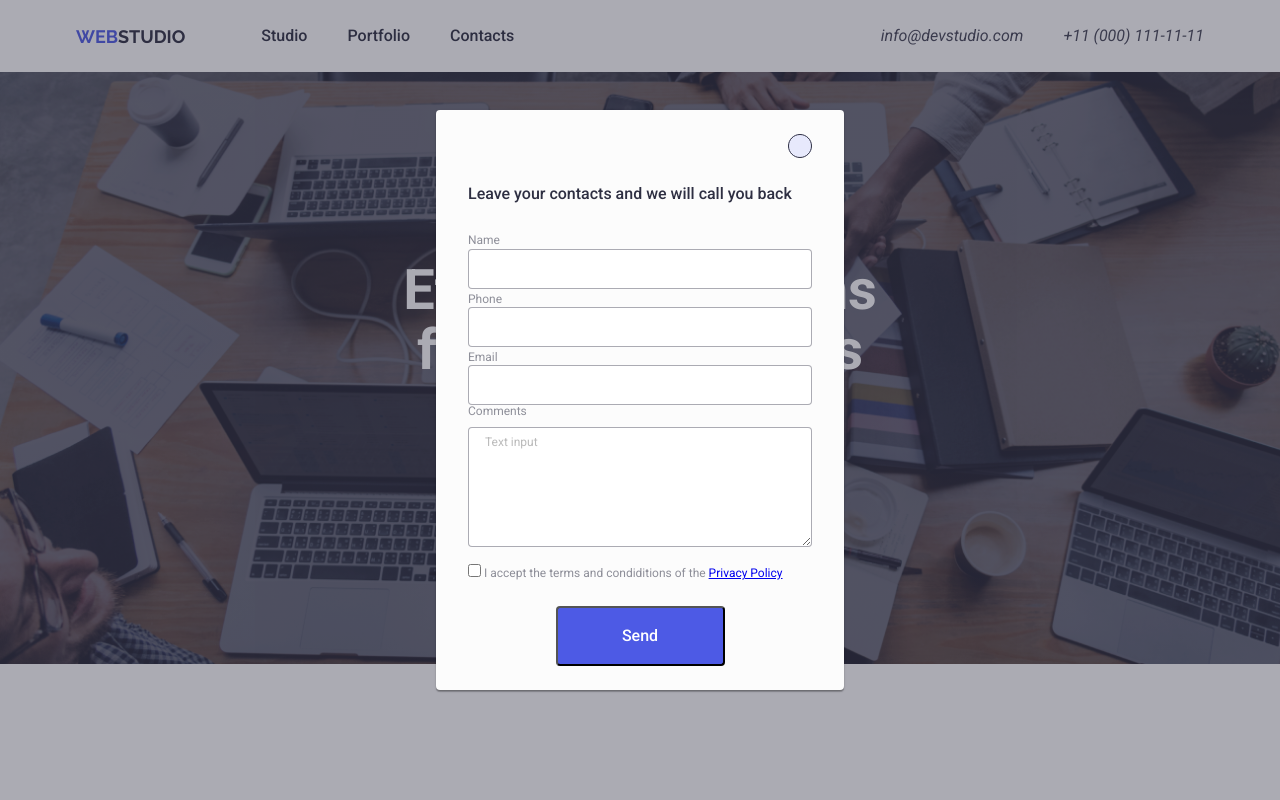
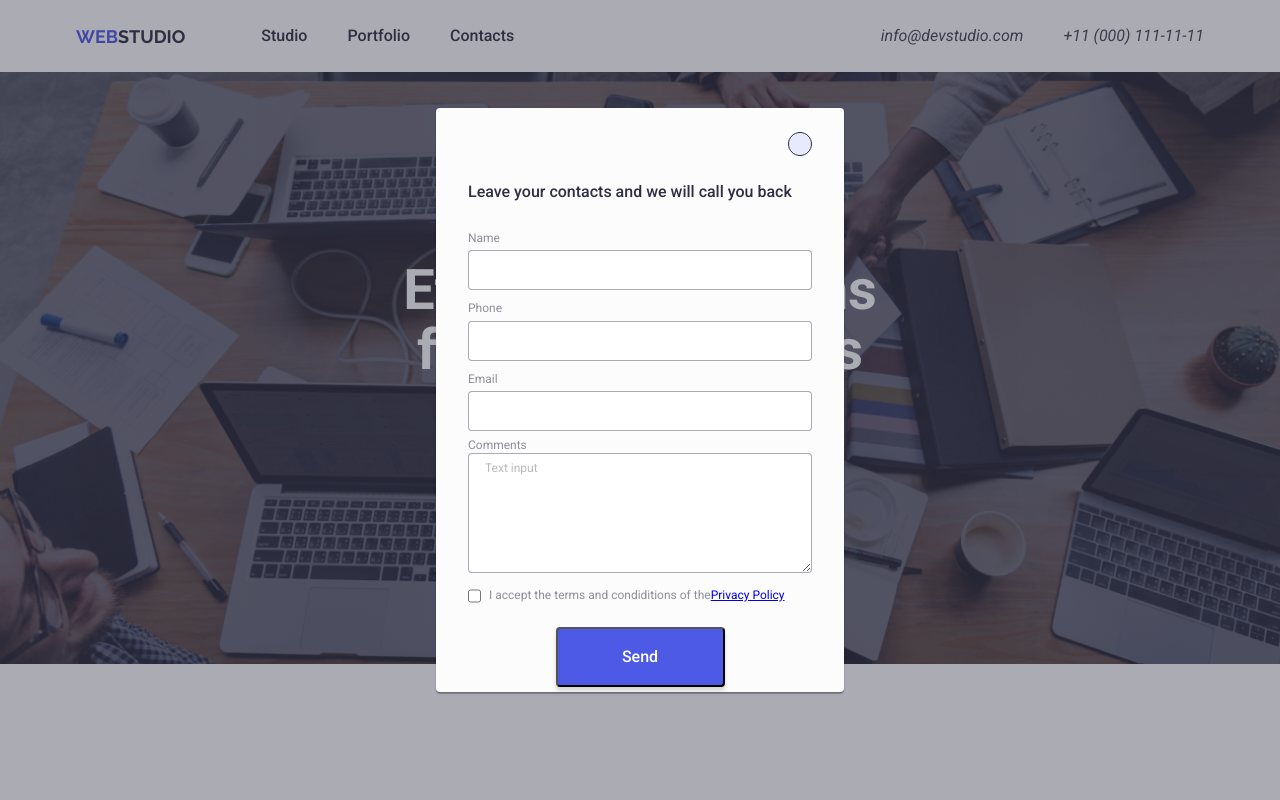
Before and after one commit to beyzaozdemr/goit-markup-hw-05, a plain HTML site: page index.html in a window 1280 px wide. Shown: the top 800 px of the page. Drawn offline with nearby package versions, Linux system fonts and the light colour scheme.

Commit message:
box-shadow added and add margins to inputs

```diff
--- a/css/styles.css
+++ b/css/styles.css
@@ -608,6 +608,8 @@ footer a span {
   position: relative;
   display: flex;
   align-items: center;
+  margin-top: 4px;
+  margin-bottom: 8px;
 }
 .mini-icon {
   position: absolute;
@@ -625,7 +627,7 @@ footer a span {
   line-height: 1.16;
   color: #8e8f99;
   width: 360px;
-  margin-bottom: 8px;
+
 }
 #input-name {
   width: 360px;
@@ -709,6 +711,7 @@ footer a span {
 }
 #modal-button {
   border-radius: 4px;
+  box-shadow: 0px 4px 4px 0px #00000026;
   background-color: #4d5ae5;
   color: #ffffff;
   padding: 16px 32px;
@@ -735,13 +738,18 @@ footer a span {
 .checking-div {
   margin-top: 16px;
 }
-#checkbox-modal {
+#checkbox-container {
   font-weight: 400;
   font-size: 12px;
   letter-spacing: 4%;
   line-height: 1.16;
   color: #8e8f99;
+  cursor: pointer;
+  display: flex;
 }
+#checkbox-container input[type="checkbox"] {
+  margin-right: 8px;}
+
 .big-modal {
   width: 100%;
   height: 100%;
--- a/index.html
+++ b/index.html
@@ -626,8 +626,8 @@
             ></textarea>
           </div>
           <div class="checking-div">
-            <label id="checkbox-modal" for="checkbox-input">
-              <input type="checkbox" value="yes" name="checkbox-input" />
+            <label id="checkbox-container" for="checkbox-input">
+              <input type="checkbox" value="yes" name="checkbox-input" id="checkbox-input"/>
               I accept the terms and condiditions of the
               <a href="#" target="_blank">Privacy Policy</a>
             </label>
```
